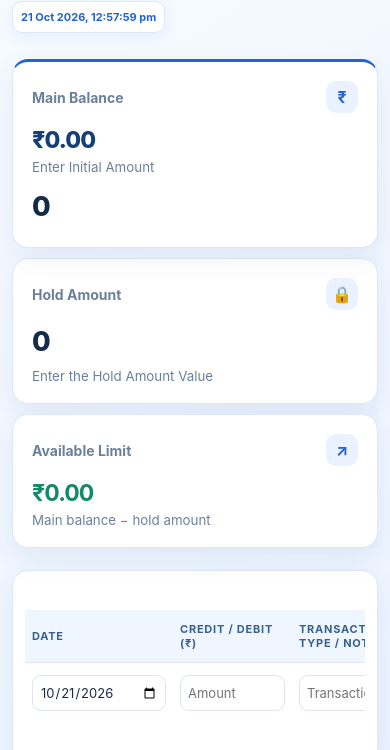
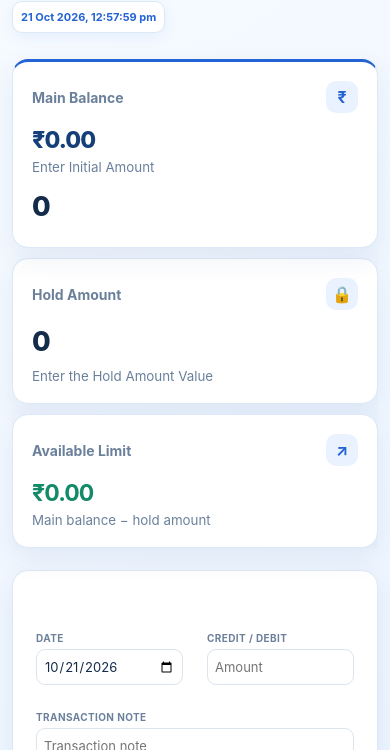
Before and after one commit to Bunny19y/DC-Drive, a plain HTML site: page index.html in a window 390 px wide. Shown: the part 94-844 px from the top of the page. Drawn offline with Linux system fonts and the light colour scheme.

Commit message:
Enhance table responsiveness and editing features
Added responsive styles for table layout and inline edit functionality.

```diff
--- a/index.html
+++ b/index.html
@@ -98,6 +98,33 @@
       form { grid-template-columns: 1fr 1fr; }
       form .field-type { grid-column: 1 / -1; }
       form button { grid-column: 1 / -1; }
+    }
+    @media (max-width: 600px) {
+      .table-wrap { overflow-x: visible; }
+      table, tbody { display: block; width: 100%; }
+      thead { display: none; }
+      tbody tr {
+        display: grid;
+        grid-template-columns: 1fr 1fr;
+        gap: 2px 10px;
+        padding: 10px 4px;
+        border-bottom: 1px solid #eaf0f8;
+      }
+      tbody tr:last-child { border-bottom: 0; }
+      td { display: block; min-width: 0; padding: 7px 4px; border: 0; font-size: 13px; }
+      td::before {
+        display: block;
+        margin-bottom: 5px;
+        color: var(--muted);
+        font-size: 10px;
+        font-weight: 750;
+        letter-spacing: .04em;
+        text-transform: uppercase;
+        content: attr(data-label);
+      }
+      td:nth-child(3), td:nth-child(4) { grid-column: 1 / -1; }
+      .inline-edit { width: 100%; min-width: 0; }
+      .action-buttons { flex-wrap: wrap; }
     }
     @media (max-width: 430px) {
       body { padding: 25px 12px; }
@@ -231,6 +258,10 @@
         const direction = document.createElement('td');
         const type = document.createElement('td');
         const action = document.createElement('td');
+        date.dataset.label = 'Date';
+        direction.dataset.label = 'Credit / Debit';
+        type.dataset.label = 'Transaction note';
+        action.dataset.label = 'Actions';
         const isEditing = editingId === item.id;
 
         if (isEditing) {
@@ -318,6 +349,10 @@
       const addAmount = document.createElement('td');
       const addType = document.createElement('td');
       const addAction = document.createElement('td');
+      addDate.dataset.label = 'Date';
+      addAmount.dataset.label = 'Credit / Debit';
+      addType.dataset.label = 'Transaction note';
+      addAction.dataset.label = 'Actions';
       const dateInput = document.createElement('input');
       dateInput.type = 'date';
       dateInput.className = 'inline-edit';
```
